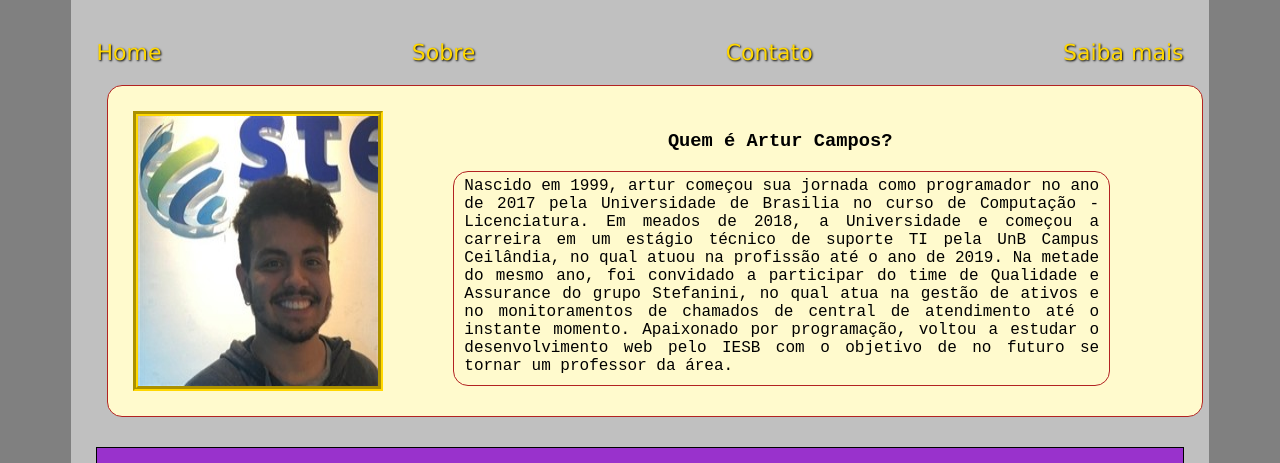
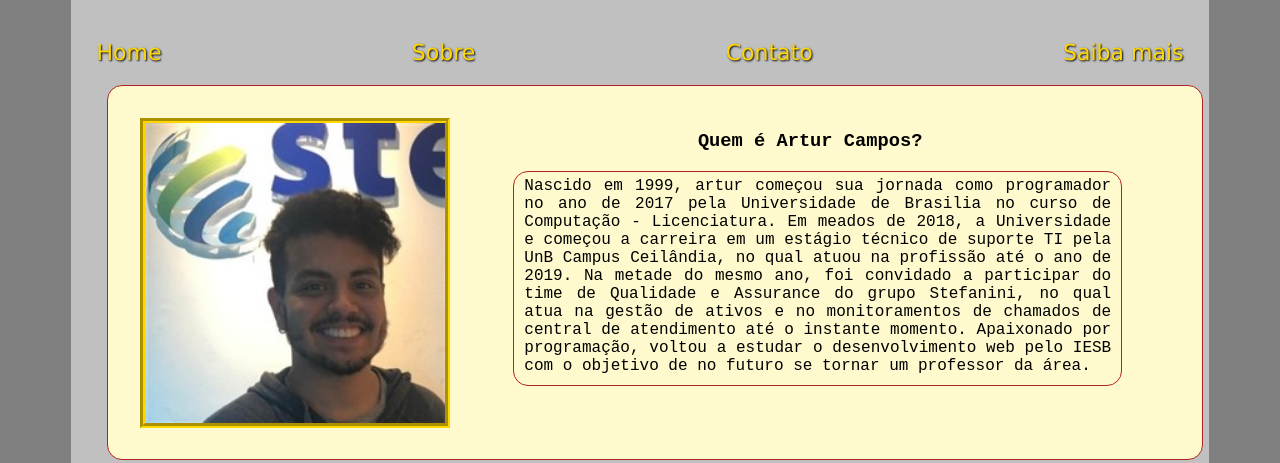
Before and after one commit to Artur-DesenvolvimentoWEB/COVID-19, a plain HTML site: page sobremim.html in a window 1280 px wide. Shown: the part 123-586 px from the top of the page. Drawn offline with Linux system fonts and the light colour scheme.

Commit message:
finalizando

```diff
--- a/estilo.css
+++ b/estilo.css
@@ -161,7 +161,8 @@ font-family: 'Courier New', Courier, monospace;
 border-style: groove;
 border-color: gold;
 border-width: 5px;
-width: 300px;
+width: 300PX;
+margin: 2%;
 
 }
 
--- a/sobremim.html
+++ b/sobremim.html
@@ -24,7 +24,7 @@
 
 
             <div id="sobremim">
-                <img src="eu.png" class="sobreeu">
+               <SPAN><img src="eu.png" class="sobreeu"></SPAN>
                 <div id>
                     <h3>Quem é Artur Campos?</h3>
                     <p id="sobremim2">
```
